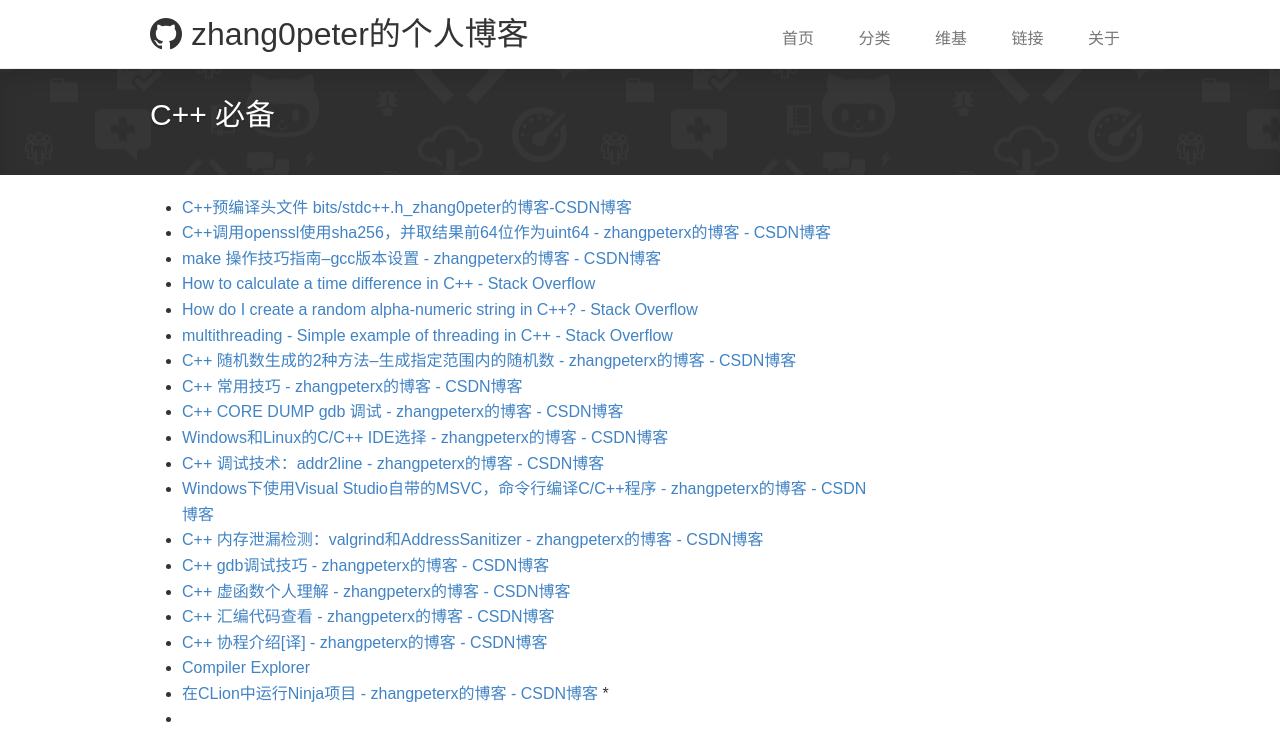
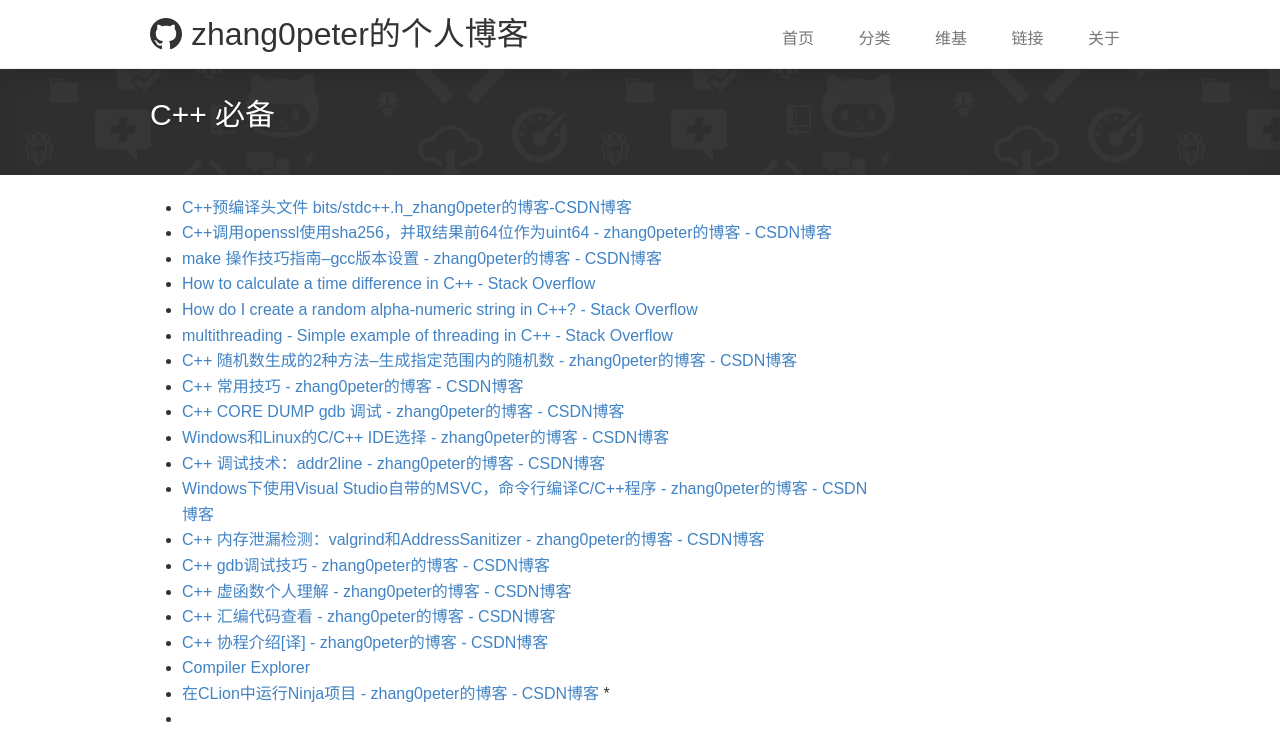
Before and after one commit to last2win/blog-cdn, a Jekyll site: the page built from _wiki/C++.md, in a window 1280 px wide, cut to the strip 0-748 px from the top of the page. Built offline with Jekyll 4.4.1, drawn with Linux system fonts in a browser that asks for light colours; comment, search, counter and statistics services are not loaded.

Commit message:
2020-1-15

```diff
--- a/_wiki/C++.md
+++ b/_wiki/C++.md
@@ -7,22 +7,22 @@ keywords: C++
 ---
 
 *   [C++预编译头文件 bits/stdc++.h_zhang0peter的博客-CSDN博客](https://blog.csdn.net/zhangpeterx/article/details/100729005)
-*   [C++调用openssl使用sha256，并取结果前64位作为uint64 - zhangpeterx的博客 - CSDN博客](https://blog.csdn.net/zhangpeterx/article/details/99311279)
-*   [make 操作技巧指南--gcc版本设置 - zhangpeterx的博客 - CSDN博客](https://blog.csdn.net/zhangpeterx/article/details/97256638)
+*   [C++调用openssl使用sha256，并取结果前64位作为uint64 - zhang0peter的博客 - CSDN博客](https://blog.csdn.net/zhangpeterx/article/details/99311279)
+*   [make 操作技巧指南--gcc版本设置 - zhang0peter的博客 - CSDN博客](https://blog.csdn.net/zhangpeterx/article/details/97256638)
 *   [How to calculate a time difference in C++ - Stack Overflow](https://stackoverflow.com/questions/728068/how-to-calculate-a-time-difference-in-c)
 *   [How do I create a random alpha-numeric string in C++? - Stack Overflow](https://stackoverflow.com/questions/440133/how-do-i-create-a-random-alpha-numeric-string-in-c)
 *   [multithreading - Simple example of threading in C++ - Stack Overflow](https://stackoverflow.com/questions/266168/simple-example-of-threading-in-c)
-*   [C++ 随机数生成的2种方法--生成指定范围内的随机数 - zhangpeterx的博客 - CSDN博客](https://blog.csdn.net/zhangpeterx/article/details/99744937)
-*   [C++ 常用技巧 - zhangpeterx的博客 - CSDN博客](https://blog.csdn.net/zhangpeterx/article/details/99758196)
-*   [C++ CORE DUMP gdb 调试 - zhangpeterx的博客 - CSDN博客](https://blog.csdn.net/zhangpeterx/article/details/99993012)
-*   [Windows和Linux的C/C++ IDE选择 - zhangpeterx的博客 - CSDN博客](https://blog.csdn.net/zhangpeterx/article/details/100009491)
-*   [C++ 调试技术：addr2line - zhangpeterx的博客 - CSDN博客](https://blog.csdn.net/zhangpeterx/article/details/99974611)
-*   [Windows下使用Visual Studio自带的MSVC，命令行编译C/C++程序 - zhangpeterx的博客 - CSDN博客](https://blog.csdn.net/zhangpeterx/article/details/86602394)
-*   [C++ 内存泄漏检测：valgrind和AddressSanitizer - zhangpeterx的博客 - CSDN博客](https://blog.csdn.net/zhangpeterx/article/details/100098961)
-*   [C++ gdb调试技巧 - zhangpeterx的博客 - CSDN博客](https://blog.csdn.net/zhangpeterx/article/details/100034115)
-*   [C++ 虚函数个人理解 - zhangpeterx的博客 - CSDN博客](https://blog.csdn.net/zhangpeterx/article/details/100106861)
-*   [C++ 汇编代码查看 - zhangpeterx的博客 - CSDN博客](https://blog.csdn.net/zhangpeterx/article/details/100120219)
-*   [C++ 协程介绍[译] - zhangpeterx的博客 - CSDN博客](https://blog.csdn.net/zhangpeterx/article/details/100138656)
+*   [C++ 随机数生成的2种方法--生成指定范围内的随机数 - zhang0peter的博客 - CSDN博客](https://blog.csdn.net/zhangpeterx/article/details/99744937)
+*   [C++ 常用技巧 - zhang0peter的博客 - CSDN博客](https://blog.csdn.net/zhangpeterx/article/details/99758196)
+*   [C++ CORE DUMP gdb 调试 - zhang0peter的博客 - CSDN博客](https://blog.csdn.net/zhangpeterx/article/details/99993012)
+*   [Windows和Linux的C/C++ IDE选择 - zhang0peter的博客 - CSDN博客](https://blog.csdn.net/zhangpeterx/article/details/100009491)
+*   [C++ 调试技术：addr2line - zhang0peter的博客 - CSDN博客](https://blog.csdn.net/zhangpeterx/article/details/99974611)
+*   [Windows下使用Visual Studio自带的MSVC，命令行编译C/C++程序 - zhang0peter的博客 - CSDN博客](https://blog.csdn.net/zhangpeterx/article/details/86602394)
+*   [C++ 内存泄漏检测：valgrind和AddressSanitizer - zhang0peter的博客 - CSDN博客](https://blog.csdn.net/zhangpeterx/article/details/100098961)
+*   [C++ gdb调试技巧 - zhang0peter的博客 - CSDN博客](https://blog.csdn.net/zhangpeterx/article/details/100034115)
+*   [C++ 虚函数个人理解 - zhang0peter的博客 - CSDN博客](https://blog.csdn.net/zhangpeterx/article/details/100106861)
+*   [C++ 汇编代码查看 - zhang0peter的博客 - CSDN博客](https://blog.csdn.net/zhangpeterx/article/details/100120219)
+*   [C++ 协程介绍[译] - zhang0peter的博客 - CSDN博客](https://blog.csdn.net/zhangpeterx/article/details/100138656)
 *   [Compiler Explorer](https://godbolt.org/)
-*   [在CLion中运行Ninja项目 - zhangpeterx的博客 - CSDN博客](https://blog.csdn.net/zhangpeterx/article/details/95810640)                  *   []()
+*   [在CLion中运行Ninja项目 - zhang0peter的博客 - CSDN博客](https://blog.csdn.net/zhangpeterx/article/details/95810640)                  *   []()
 *   []()
```
Also changed, not shown: _wiki/database.md (+1 -1 lines), _wiki/java.md (+3 -3 lines), _wiki/linux.md (+11 -11 lines).
